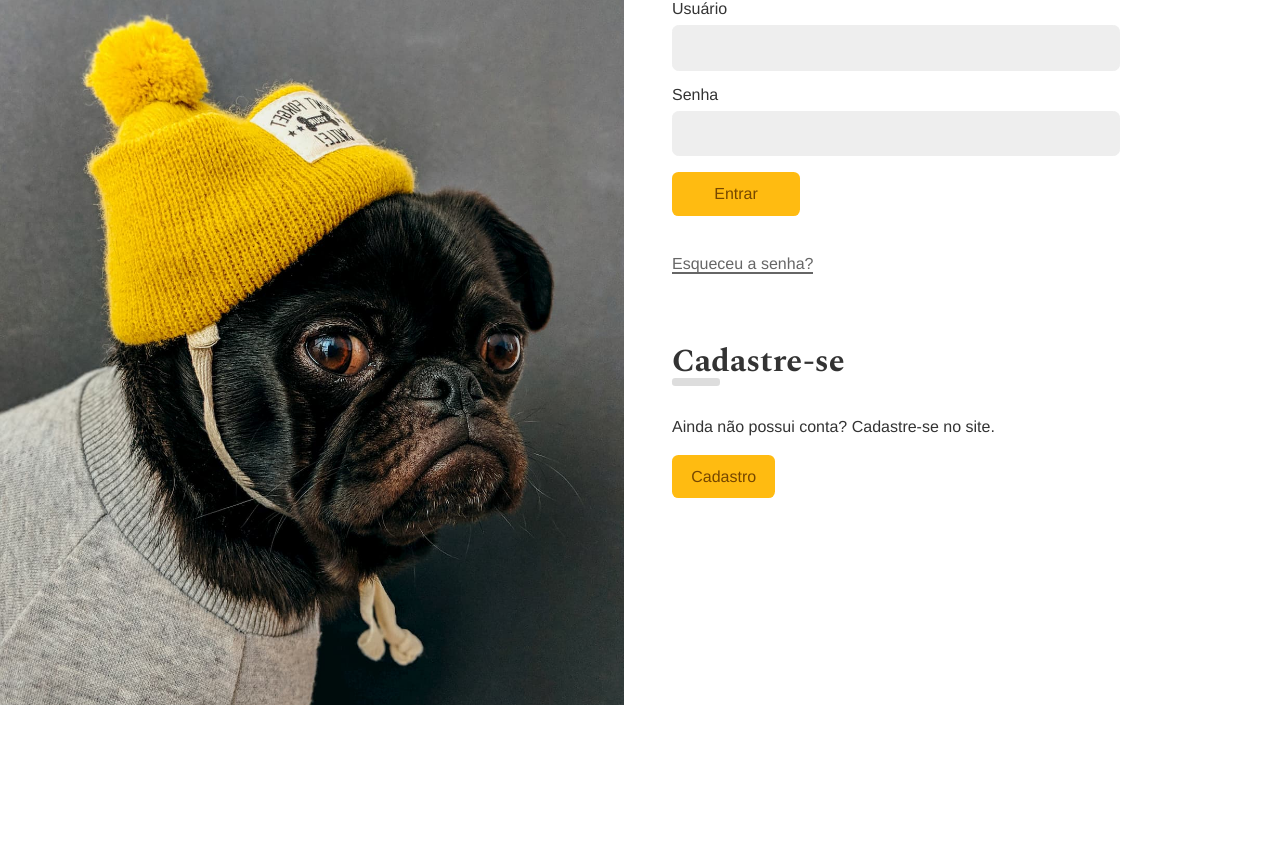
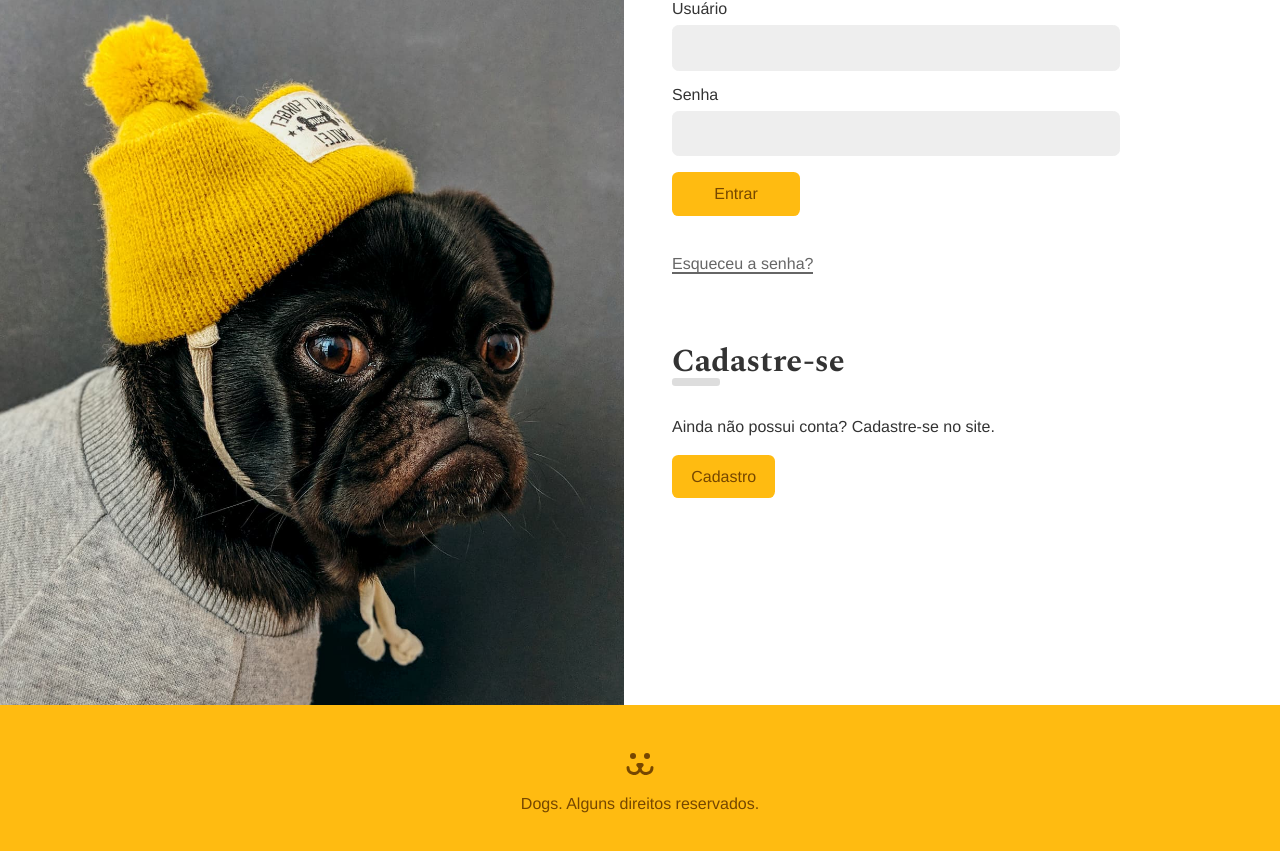
Before and after one commit to Luigi-Martins/dogs, a React (Vite) app: page /login in a window 1280 px wide. Shown: the part 175-1026 px from the top of the page. Before the commit the page ends 880 px from the top, so only its background shows below. Built offline with nearby package versions, Linux system fonts and the light colour scheme.

Commit message:
feat(ui): implementação de componente footer com estilização global

```diff
--- a/src/App.css
+++ b/src/App.css
@@ -90,3 +90,13 @@
     transform: initial;
   }
 }
+
+.App {
+  display: flex;
+  flex-direction: column;
+  min-height: calc(100vh + 10rem);
+}
+
+.AppBody {
+  flex: 1;
+}
--- a/src/App.jsx
+++ b/src/App.jsx
@@ -14,10 +14,11 @@
 
 const App = () => {
   return (
-    <div>
+    <div className="App">
       <BrowserRouter>
         <UserStorage>
           <Header />
+          <main className="AppBody">
             <Routes>
               <Route path="/" element={<Home />} />
               <Route path="/login/*" element={<Login />} />
@@ -33,6 +34,7 @@
               <Route path="perfil/:user" element={<UserProfile />} />
               <Route path="*" element={<NotFound />} />
             </Routes>
+          </main>
           <Footer />
         </UserStorage>
       </BrowserRouter>
--- a/src/Components/Footer.jsx
+++ b/src/Components/Footer.jsx
@@ -1,8 +1,14 @@
 import React from "react";
 import styles from "./Footer.module.css";
+import Dog from "../Assets/dogs-footer.svg?react";
 
 const Footer = () => {
-  return <div className={styles.footer}></div>;
+  return (
+    <footer className={styles.footer}>
+      <Dog />
+      <p>Dogs. Alguns direitos reservados.</p>
+    </footer>
+  );
 };
 
 export default Footer;
--- a/src/Components/Footer.module.css
+++ b/src/Components/Footer.module.css
@@ -0,0 +1,11 @@
+.footer {
+  background: #fb1;
+  padding: 3rem 1rem 0 1rem;
+  height: 10rem;
+  text-align: center;
+  color: #764701;
+}
+
+.footer p {
+  margin-top: 1rem;
+}
```
Lines whose indentation alone changed are shown as unchanged.
